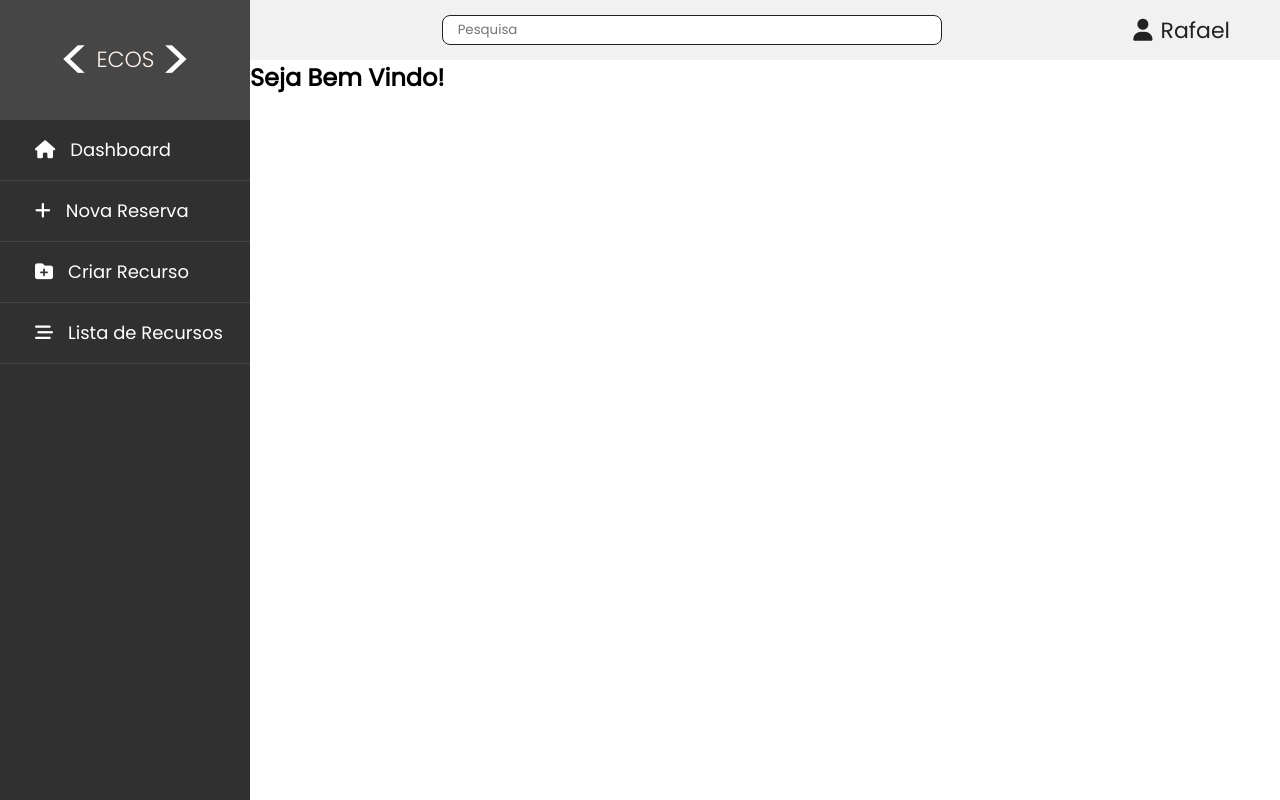
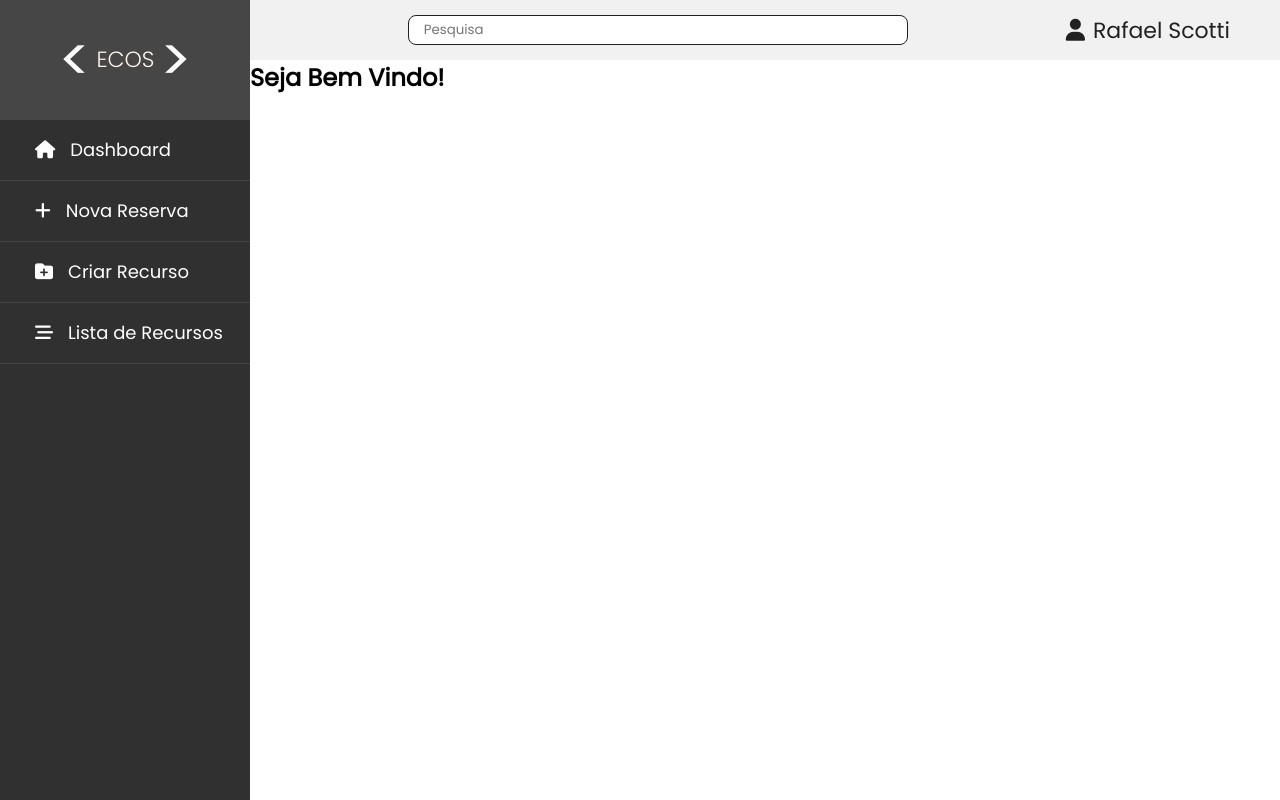
Before and after one commit to leticia-santos77/PetStore, a React (Create React App) app in the folder resource-reservation/: page / in a window 1280 px wide. Built offline with nearby package versions, Linux system fonts and the light colour scheme.

Commit message:
refactor(Header): change header user name based on props.

```diff
--- a/resource-reservation/src/components/header/Header.jsx
+++ b/resource-reservation/src/components/header/Header.jsx
@@ -3,6 +3,7 @@ import './header.css';
 
 export default class Header extends Component {
   render() {
+    const { user } = this.props;
     return (
         <React.Fragment>
           <div className="main-header">
@@ -12,7 +13,7 @@ export default class Header extends Component {
 
             <section className="profile-menu">
               <i className="fas fa-user" ></i>
-              <label>Rafael</label>
+              <label>{user}</label>
             </section>
 
 
--- a/resource-reservation/src/components/header/header.css
+++ b/resource-reservation/src/components/header/header.css
@@ -55,7 +55,7 @@
     }
 }
 
-@media screen and (max-width: 768px) {
+@media screen and (max-width: 868px) {
     .main-header {
         padding-left: 70px;
         display: flex;
--- a/resource-reservation/src/pages/home/Home.jsx
+++ b/resource-reservation/src/pages/home/Home.jsx
@@ -7,8 +7,8 @@ export default class Home extends Component{
     render(){
         return(
             <React.Fragment>
-                <Header />
-               <Sidebar />
+                <Header user="Rafael Scotti"/>
+                <Sidebar />
                 <section className="main-content">
                     <h1>Seja Bem Vindo!</h1>
                 </section>
```
